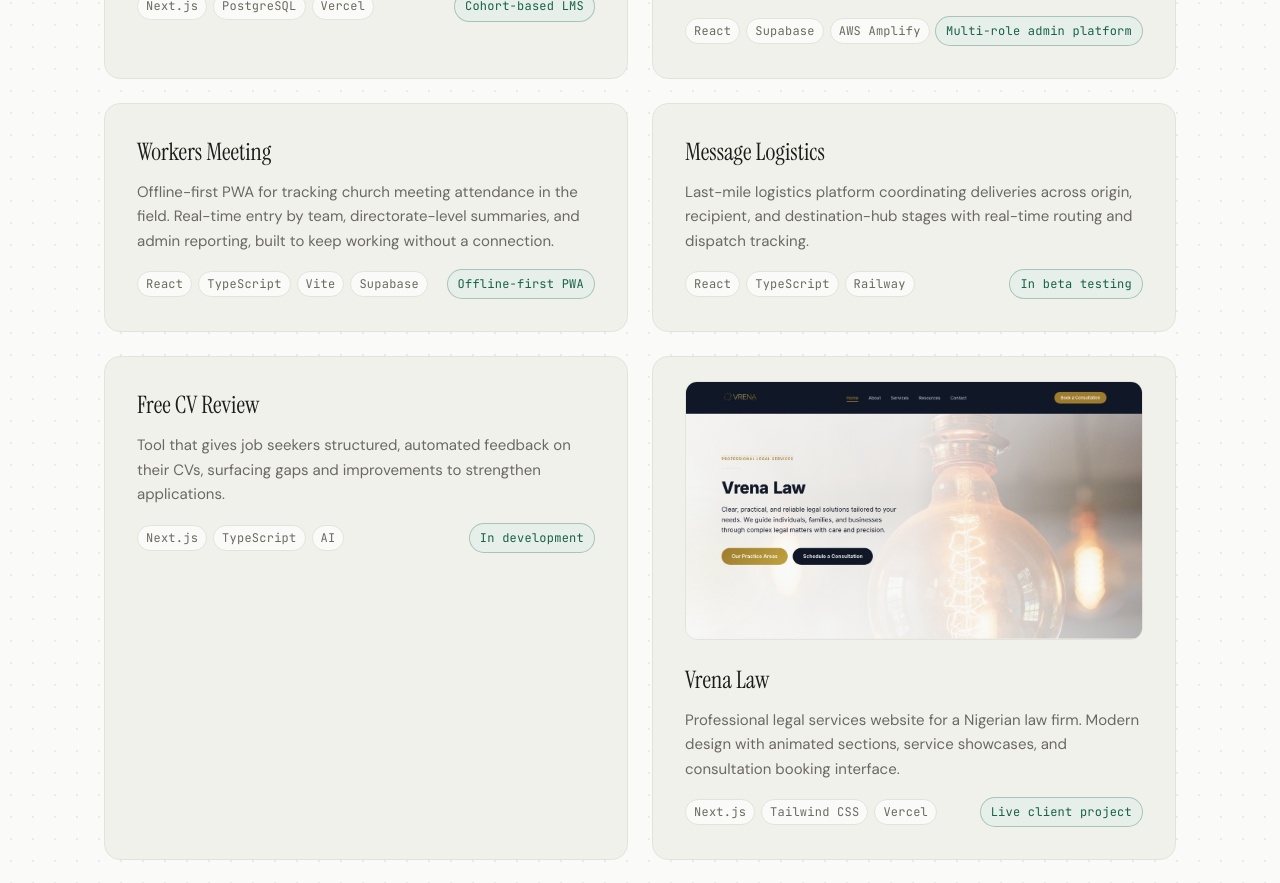
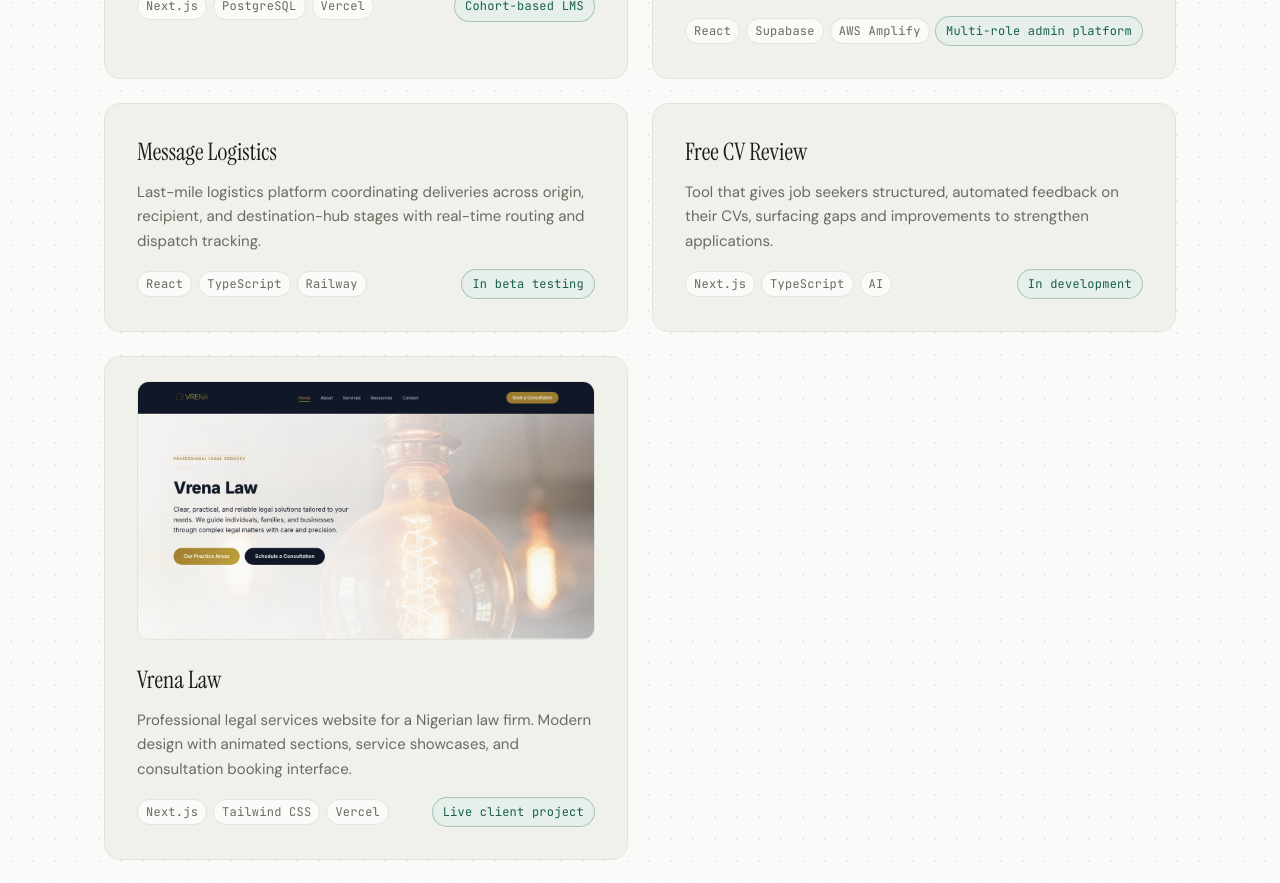
Before and after one commit to IamDejman/portfolio, a Next.js app: page /work in a window 1280 px wide. Shown: the part 2780-3663 px from the top of the page. Built offline with nearby package versions, Linux system fonts and the light colour scheme.

Commit message:
fix: remove Workers Meeting card, count is 11 live products

```diff
--- a/src/app/page.tsx
+++ b/src/app/page.tsx
@@ -39,7 +39,7 @@ export default function Home() {
             and marketplaces. At Skilladder I took an AI assessment platform
             from prototype to primary product: deployment cut from weeks to 24
             hours, 6 recurring enterprise clients, an 85,000+ candidate
-            national cohort. Alongside, 12 live products built end to end with
+            national cohort. Alongside, 11 live products built end to end with
             Next.js, React, and AI tooling.
           </p>
         </ScrollReveal>
--- a/src/data/content.ts
+++ b/src/data/content.ts
@@ -3,7 +3,7 @@ export const siteConfig = {
   fullName: "Ayodeji Eluwande",
   title: "Ayodeji Eluwande - AI Product Manager",
   description:
-    "AI Product Manager who ships. 5+ years across FinTech, HRTech, EdTech, and marketplaces. I write the PRD and the production code: 12 live products built with Next.js, React, and AI tooling. Based in Berlin, Germany.",
+    "AI Product Manager who ships. 5+ years across FinTech, HRTech, EdTech, and marketplaces. I write the PRD and the production code: 11 live products built with Next.js, React, and AI tooling. Based in Berlin, Germany.",
   url: "https://ayodejieluwande.vercel.app",
   email: "ayodejieluwande@gmail.com",
   phone: "+491791556146",
@@ -26,7 +26,7 @@ export const navLinks = [
 export const stats = [
   { value: "5+", label: "Years in Product" },
   { value: "8", label: "Products Managed" },
-  { value: "12", label: "Sites & Apps Built" },
+  { value: "11", label: "Sites & Apps Built" },
 ];
 
 export const currentRoles = [
@@ -47,7 +47,7 @@ export const proofCards = [
     cta: "Read the case study",
   },
   {
-    metric: "12",
+    metric: "11",
     title: "Live products, built end to end",
     description:
       "Platforms, WhatsApp commerce, PWAs, and client sites. PRD to production code with Next.js, React, Kotlin, and AI-assisted development.",
@@ -218,13 +218,6 @@ export const builtProjects: BuiltProject[] = [
       "Church workforce administration platform with multi-tier role-based access, department and team management, bulk email campaigns with delivery tracking, attendance history, and Excel/CSV import-export.",
     tech: ["React", "Supabase", "AWS Amplify"],
     highlight: "Multi-role admin platform",
-  },
-  {
-    title: "Workers Meeting",
-    description:
-      "Offline-first PWA for tracking church meeting attendance in the field. Real-time entry by team, directorate-level summaries, and admin reporting, built to keep working without a connection.",
-    tech: ["React", "TypeScript", "Vite", "Supabase"],
-    highlight: "Offline-first PWA",
   },
   {
     title: "Message Logistics",
```
